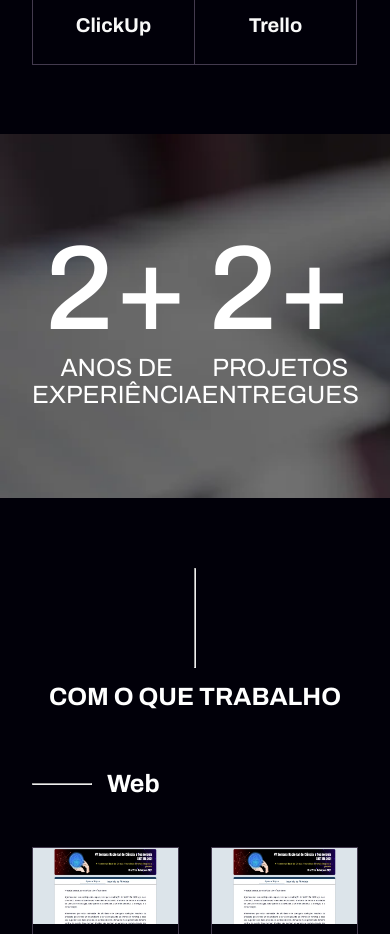
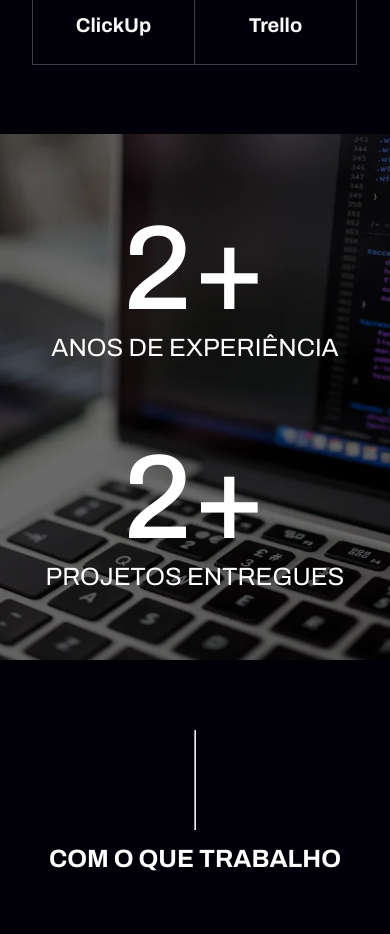
Before and after one commit to rosivancardosoferreira/my-curriculum, a Next.js app: page / in a window 390 px wide. Shown: the part 4100-5034 px from the top of the page. Built offline with nearby package versions, Linux system fonts and the light colour scheme.

Commit message:
feat: responsive section infos

```diff
--- a/src/presentation/Sections/Home/Numbers/style.ts
+++ b/src/presentation/Sections/Home/Numbers/style.ts
@@ -6,6 +6,7 @@ export const ContainerNumber = styled.section`
   background-image: url(${Images.Infos.src});
   background-size: cover;
   background-repeat: no-repeat;
+  background-position: center;
   padding: 90px 0;
   .number__article {
     ${SectionMaxWidth}
@@ -28,4 +29,12 @@ export const ContainerNumber = styled.section`
       }
     }
   }
+  @media screen and (max-width: 768px) {
+    padding: 70px 0;
+    background-position: top;
+    .number__article {
+      flex-direction: column;
+      gap: 4.5rem;
+    }
+  }
 `;
```
Also changed, not shown: public/static/images/infos.webp.
